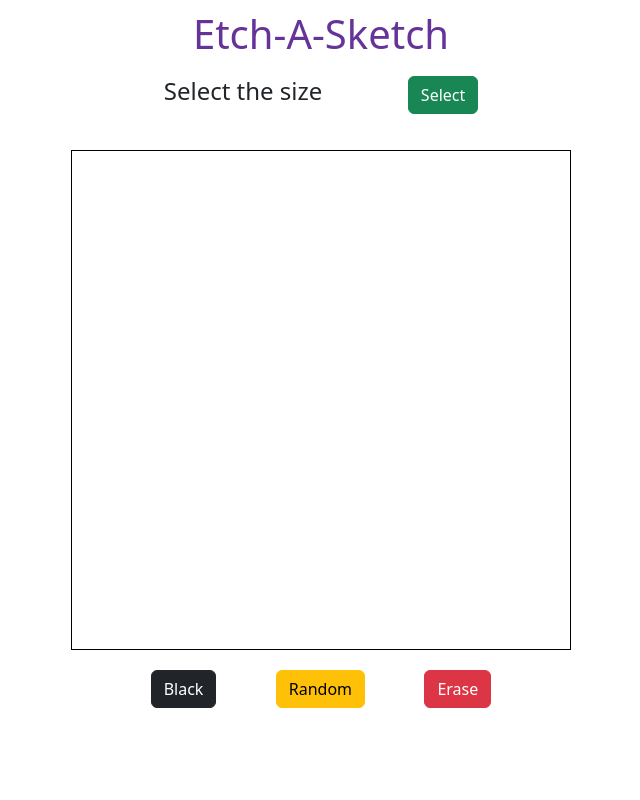
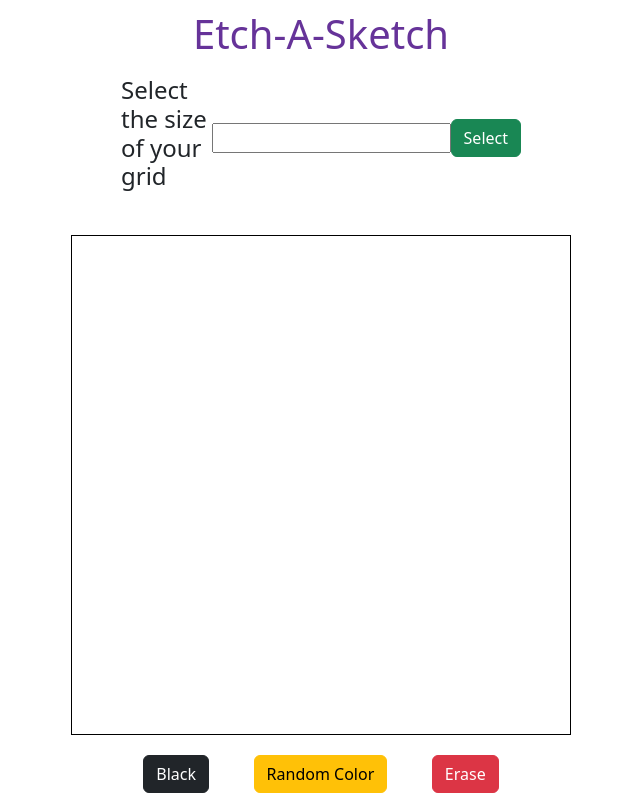
Before and after one commit to Jovarie/etch-a-sketch-project, a plain HTML site: page index.html in a window 1280 px wide. Shown: the whole page, without its empty margins (319-959 px from the left). Drawn offline with nearby package versions, Linux system fonts and the light colour scheme.

Commit message:
fixed branch issues

```diff
--- a/index.html
+++ b/index.html
@@ -14,7 +14,9 @@
 <body>
     <h1 class="etch-heading">Etch-A-Sketch</h1>
     <div class="header">
-        <h4>Select the size</h4>
+        <h4>Select the size of your grid</h4>
+        <!-- style this button using either dom manipulation or css, then delete this comment as its not relevant its just a reminder. -->
+        <input type="number" id="size-input" />
         <button  id="popup" class="btn btn-success">Select</button>
     </div>
     <!-- message if input is null -->
@@ -23,7 +25,7 @@
 
     <div class="footer">
         <button class="btn btn-dark">Black</button>
-        <button class="btn btn-warning">Random</button>
+        <button class="btn btn-warning">Random Color</button>
         <button class="btn btn-danger">Erase</button>
     </div>
     <script src="script.js"></script>
@@ -31,4 +33,4 @@
 </html>
 
 <!-- https://www.youtube.com/watch?v=0YjwdFT-O9Y&t=844s -->
-<!-- 13:47 -->
+<!-- 27:03 -->
```
